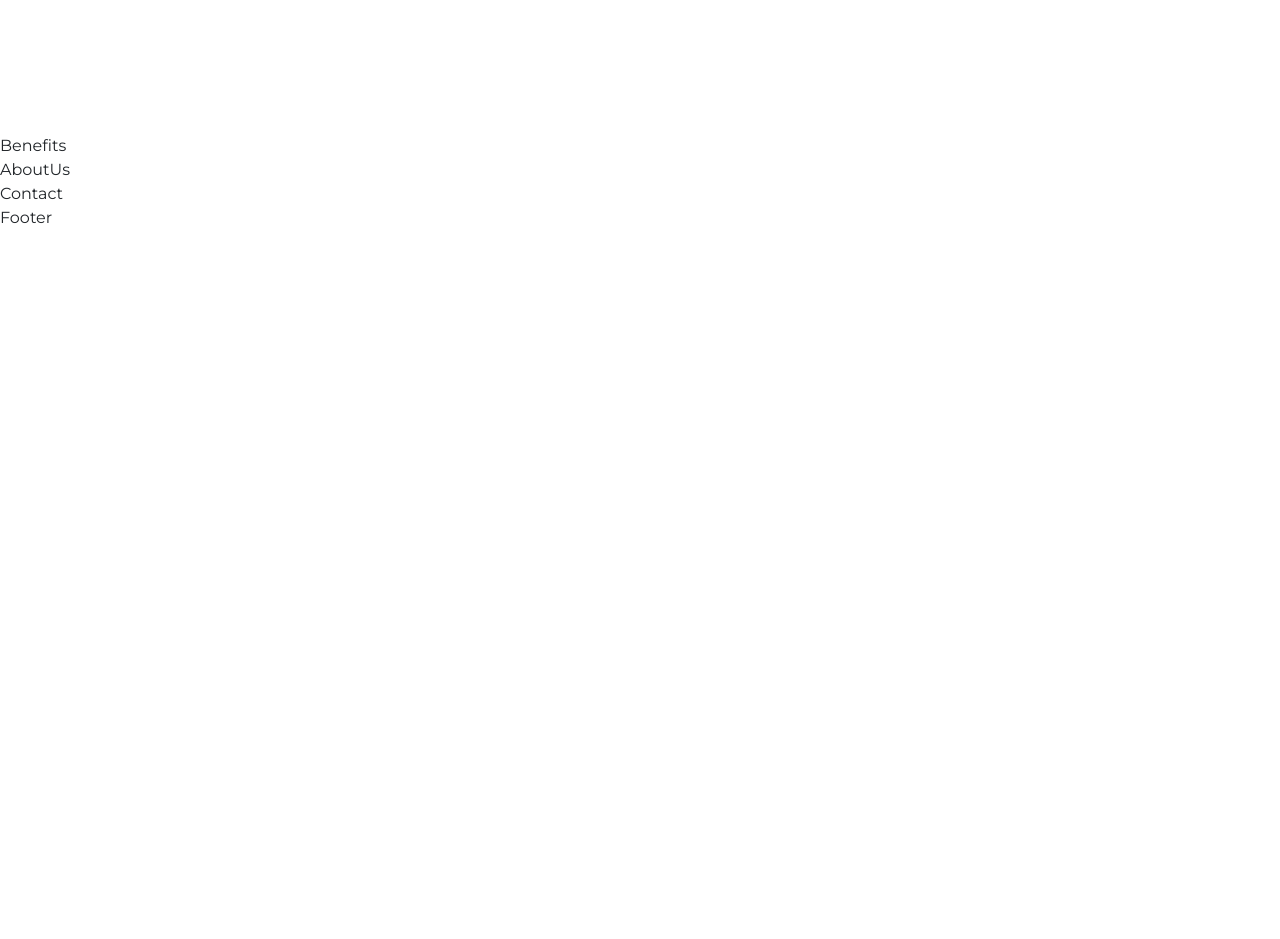
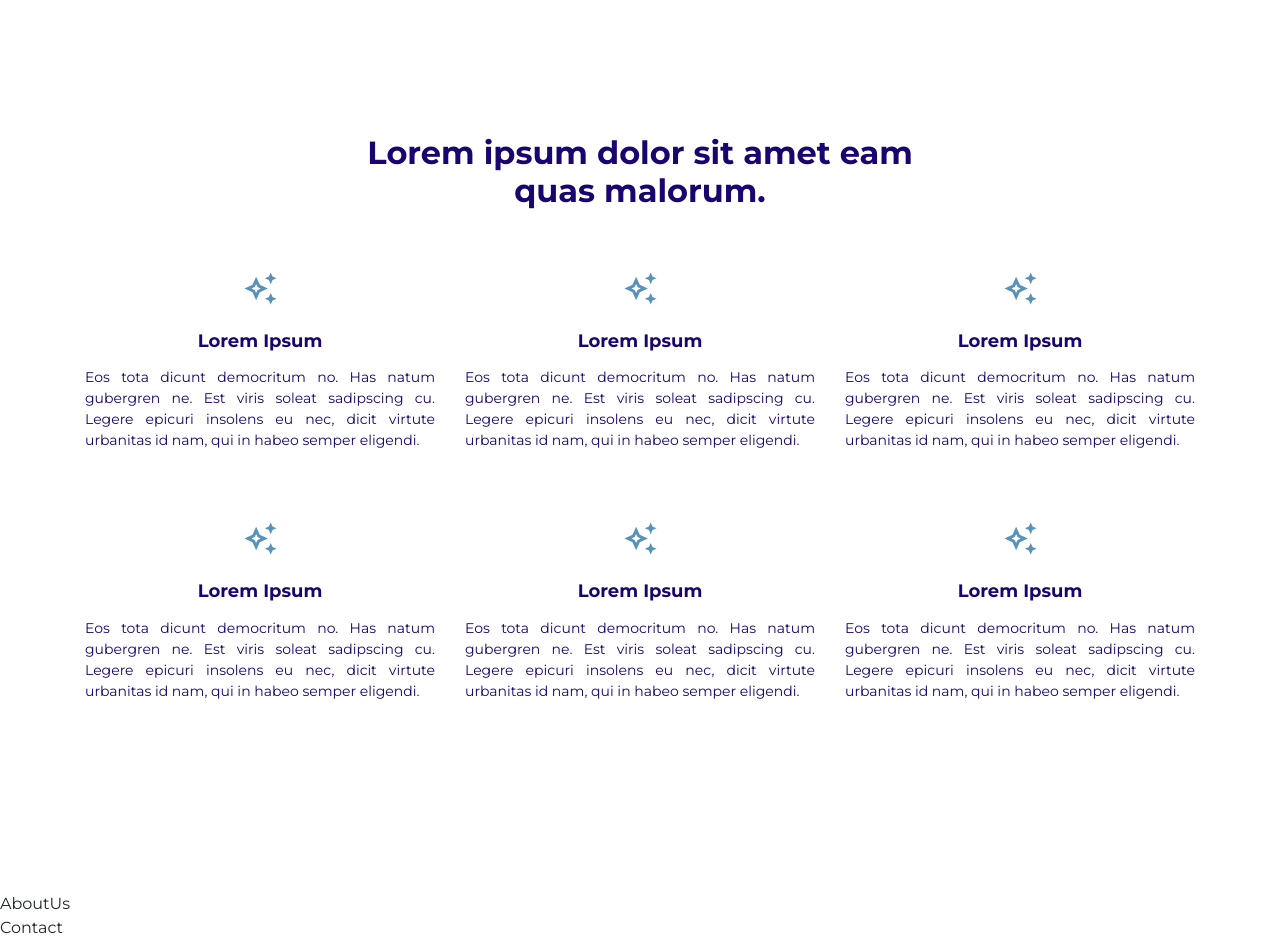
Before and after one commit to gojedaorias/neaa, a React (Vite) app: page / in a window 1280 px wide. Shown: the part 2720-3659 px from the top of the page. Before the commit the page ends 2950 px from the top, so only its background shows below. Built offline with nearby package versions, Linux system fonts and the light colour scheme.

Commit message:
feat: Seccion de beneficios lista

```diff
--- /dev/null
+++ b/src/components/Benefits/components/BenefitsItem/index.jsx
@@ -0,0 +1,13 @@
+import { SvgIcon } from '@mui/material'
+import React from 'react'
+import { ItemContainer, ItemDescription, ItemTitle } from '../style'
+
+export const BenefitsItem = ({ icon, title, description }) => {
+    return (
+        <ItemContainer>
+            <SvgIcon sx={{ color: '#5692B9' }} component={icon} fontSize='large' />
+            <ItemTitle>{title}</ItemTitle>
+            <ItemDescription>{description}</ItemDescription>
+        </ItemContainer>
+    )
+}
--- /dev/null
+++ b/src/components/Benefits/components/style.jsx
@@ -0,0 +1,22 @@
+import styled from "styled-components"
+
+export const ItemContainer = styled.div`
+    display: flex;
+    flex-direction: column;
+    align-items: center;
+    justify-content: center;
+    `
+export const ItemTitle = styled.h3`
+    font-size:18px;
+    font-weight: bold;
+    text-align: center;
+    color:#1A046F;
+    margin: 25px 0 15px;
+    `
+export const ItemDescription = styled.p`
+    font-size:14px;
+    max-width: 350px;
+    text-align: justify;
+    color:#1A046F;
+    margin-bottom: 40px;
+    `
--- a/src/components/Benefits/index.jsx
+++ b/src/components/Benefits/index.jsx
@@ -1,7 +1,48 @@
+import { BenefitsItem } from "./components/BenefitsItem"
+import AutoAwesomeOutlinedIcon from '@mui/icons-material/AutoAwesomeOutlined';
+import { BenefitsContainer, BenefitsItemContainer, BenefitsTitle } from "./styles"
 
 
 export const Benefits = () => {
     return (
-        <div>Benefits</div>
+        <BenefitsContainer>
+            <BenefitsTitle>
+                Lorem ipsum dolor sit amet eam quas malorum.
+            </BenefitsTitle>
+            <BenefitsItemContainer>
+                <BenefitsItem
+                    icon={AutoAwesomeOutlinedIcon}
+                    title="Lorem Ipsum"
+                    description="Eos tota dicunt democritum no. Has natum gubergren ne. Est viris soleat sadipscing cu. Legere epicuri insolens eu nec, dicit virtute urbanitas id nam, qui in habeo semper eligendi."
+                />
+                <BenefitsItem
+                    icon={AutoAwesomeOutlinedIcon}
+                    title="Lorem Ipsum"
+                    description="Eos tota dicunt democritum no. Has natum gubergren ne. Est viris soleat sadipscing cu. Legere epicuri insolens eu nec, dicit virtute urbanitas id nam, qui in habeo semper eligendi."
+                />
+                <BenefitsItem
+                    icon={AutoAwesomeOutlinedIcon}
+                    title="Lorem Ipsum"
+                    description="Eos tota dicunt democritum no. Has natum gubergren ne. Est viris soleat sadipscing cu. Legere epicuri insolens eu nec, dicit virtute urbanitas id nam, qui in habeo semper eligendi."
+                />
+
+                <BenefitsItem
+                    icon={AutoAwesomeOutlinedIcon}
+                    title="Lorem Ipsum"
+                    description="Eos tota dicunt democritum no. Has natum gubergren ne. Est viris soleat sadipscing cu. Legere epicuri insolens eu nec, dicit virtute urbanitas id nam, qui in habeo semper eligendi."
+                />
+                <BenefitsItem
+                    icon={AutoAwesomeOutlinedIcon}
+                    title="Lorem Ipsum"
+                    description="Eos tota dicunt democritum no. Has natum gubergren ne. Est viris soleat sadipscing cu. Legere epicuri insolens eu nec, dicit virtute urbanitas id nam, qui in habeo semper eligendi."
+                />
+                <BenefitsItem
+                    icon={AutoAwesomeOutlinedIcon}
+                    title="Lorem Ipsum"
+                    description="Eos tota dicunt democritum no. Has natum gubergren ne. Est viris soleat sadipscing cu. Legere epicuri insolens eu nec, dicit virtute urbanitas id nam, qui in habeo semper eligendi."
+                />
+            </BenefitsItemContainer>
+
+        </BenefitsContainer>
     )
 }
--- /dev/null
+++ b/src/components/Benefits/styles.jsx
@@ -0,0 +1,35 @@
+import styled from "styled-components"
+
+export const BenefitsContainer = styled.div`
+    display: flex;
+    flex-direction: column;
+    align-items: center;
+    justify-content: center;
+    width: 100vw;
+    margin-bottom: 150px;
+    padding: 0 10vw;
+    `
+export const BenefitsTitle = styled.h2`
+    font-size:32px;
+    font-weight: bold;
+    text-align: center;
+    color:#1A046F;
+    width: 600px;
+    margin-bottom: 60px;
+
+    @media (max-width: 768px) {
+        width: 90vw;
+    }
+    `
+export const BenefitsItemContainer = styled.div`
+display:grid;
+max-width: 1200px;
+grid-template-columns: repeat(3,minmax(350px,1fr));
+grid-template-rows: repeat(2,1fr);
+grid-gap: 30px;
+
+@media (max-width: 768px) {
+    grid-template-columns: 1fr;
+    /* grid-template-rows: repeat(6,minmax(350px,1fr)); */
+}
+`
```
